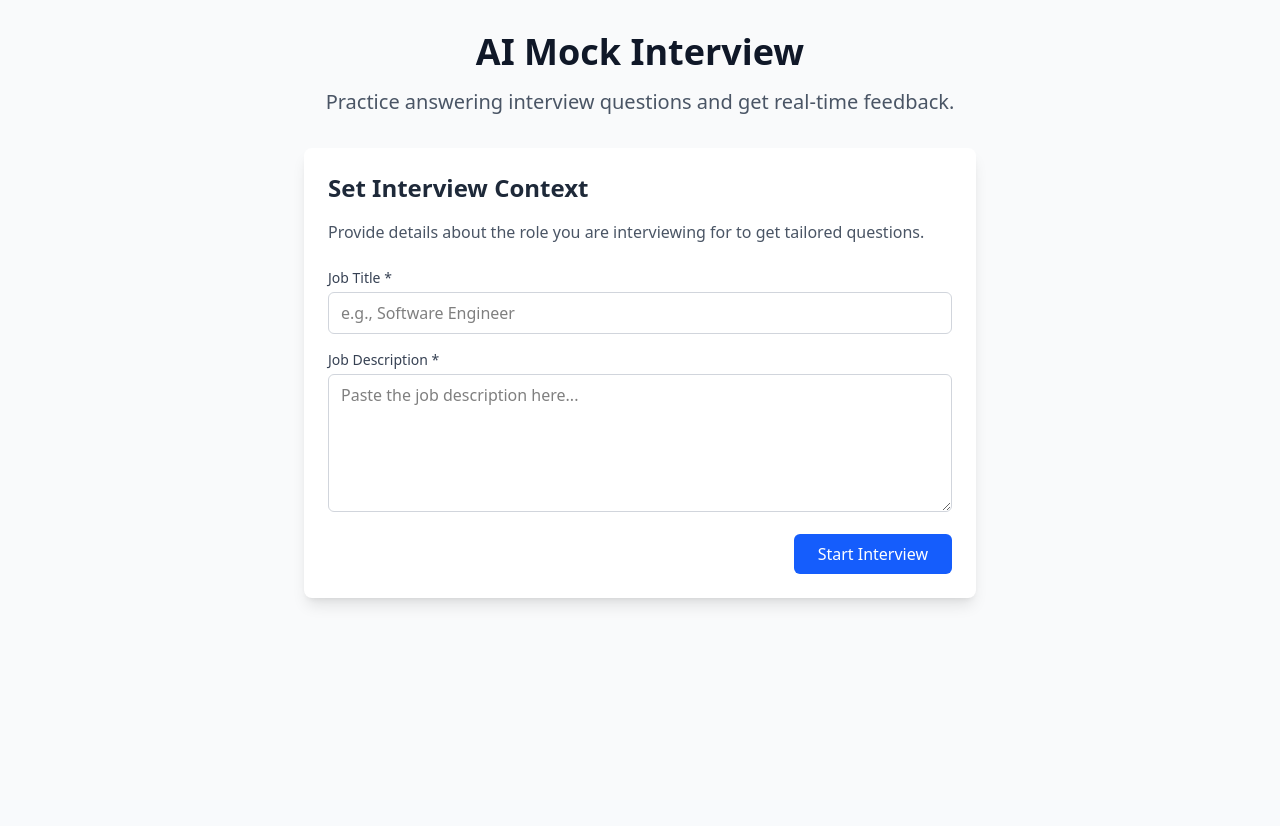
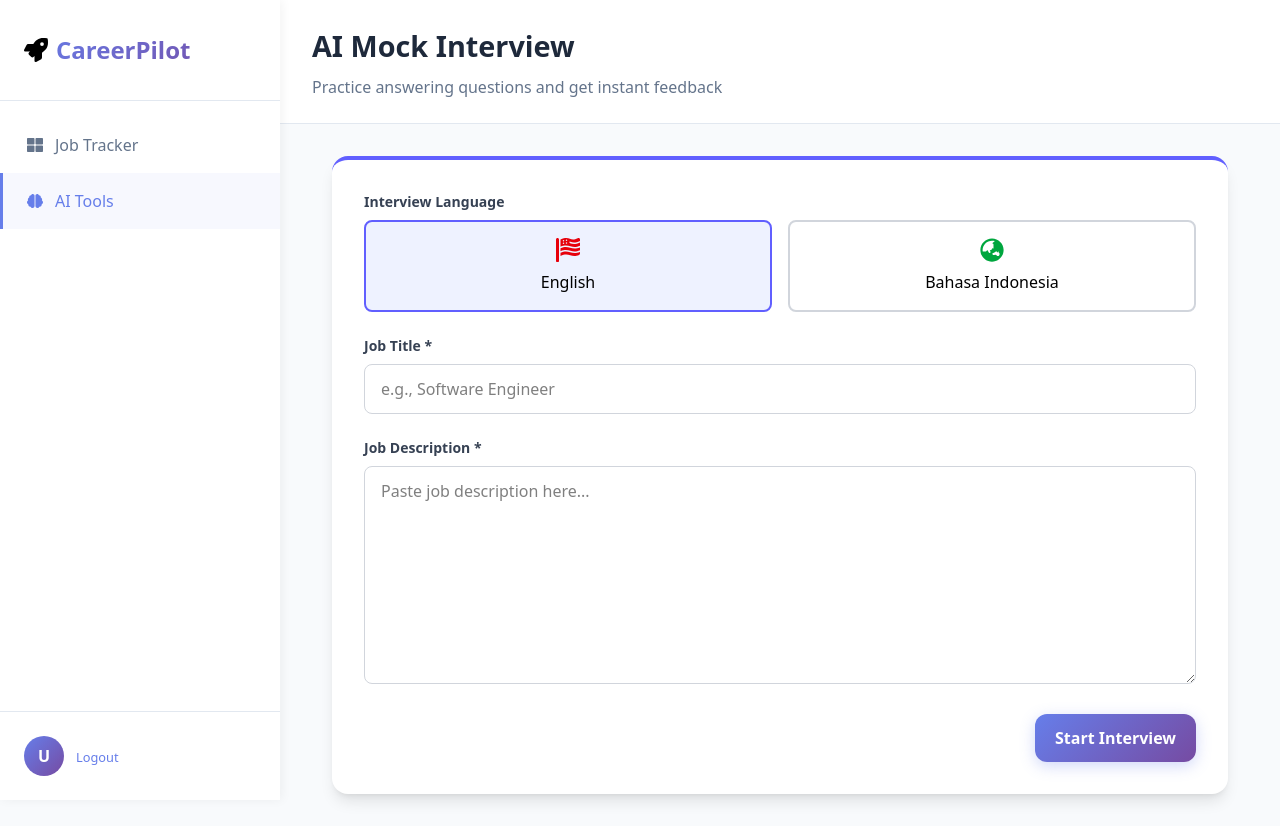
Before and after one commit to resume-reviewer/website, a Next.js app: page /interview in a window 1280 px wide. Before the commit the page ends 800 px from the top, so only its background shows below. Built offline with nearby package versions, Linux system fonts and the light colour scheme; no server answers.

Commit message:
feat: Enhance interview functionality with language support and context updates

```diff
--- a/app/api/interview/answer/route.ts
+++ b/app/api/interview/answer/route.ts
@@ -9,7 +9,7 @@ export async function POST(request: NextRequest) {
     // LOG 1: Tampilkan semua data yang masuk dari frontend
     console.log("Received data on /api/interview/answer:", JSON.stringify(body, null, 2));
 
-    const { jobDetails, answerPayload, history } = body;
+    const { jobDetails, answerPayload, language } = body;
     const { question, transcribedAnswer, analysis } = answerPayload;
 
     if (!question || !transcribedAnswer || !analysis || !jobDetails) {
@@ -31,8 +31,10 @@ export async function POST(request: NextRequest) {
       - Eye Contact: Maintained for ${analysis.eyeContactPercentage.toFixed(0)}% of the time.
 
       Instructions:
-      1.  Provide immediate, concise feedback on BOTH the content of the answer AND their delivery (tone, pace, confidence inferred from data).
+      1.  Provide immediate, concise feedback on BOTH the content of the answer AND their delivery (tone, pace, confidence).
       2.  Generate a relevant follow-up question. If you have asked more than 4 questions, respond with "END_OF_INTERVIEW" for the next question.
+
+      IMPORTANT: Provide all feedback and the next question in this language: ${language === 'id' ? 'Indonesian' : 'English'}.
 
       Return the response STRICTLY in the following JSON format, with no extra text or markdown:
       {
--- a/app/api/interview/end/route.ts
+++ b/app/api/interview/end/route.ts
@@ -6,7 +6,7 @@ const genAI = new GoogleGenerativeAI(process.env.GOOGLE_AI_API_KEY!);
 
 export async function POST(request: NextRequest) {
   try {
-    const { history }: { history: AnswerPayload[] } = await request.json();
+    const { history, language }: { history: AnswerPayload[], language: 'id' | 'en' } = await request.json();
 
     if (!history || history.length === 0) {
       return NextResponse.json({ error: 'Interview history is required' }, { status: 400 });
@@ -18,11 +18,14 @@ export async function POST(request: NextRequest) {
       `Q: ${h.question}\nAnswer: ${h.transcribedAnswer}\nDelivery Analysis: Pace ${h.analysis.speechPace.toFixed(0)} WPM, Volume ${h.analysis.volumeLevel.toFixed(2)}, Eye Contact ${h.analysis.eyeContactPercentage}%`
     ).join('\n\n');
 
+    // --- MODIFIKASI PROMPT ---
     const prompt = `
       Based on the following complete interview transcript and delivery analysis, provide a comprehensive summary of the candidate's performance.
 
       Transcript & Analysis:
       ${historyText}
+
+      IMPORTANT: Provide all feedback and summary text in this language: ${language === 'id' ? 'Indonesian' : 'English'}.
 
       Provide feedback in JSON format, focusing on actionable advice for both content and delivery (tone, body language):
       {
@@ -32,8 +35,7 @@ export async function POST(request: NextRequest) {
           "content": ["Specific advice on improving answer content 1.", "Suggestion for content 2."],
           "delivery": ["Advice on delivery, e.g., 'Try to speak a bit more slowly to sound more deliberate.'", "Advice on body language, e.g., 'Your eye contact was good, keep it up.'"]
         },
-        // Ganti h: any menjadi h: AnswerPayload
-        "performanceMetrics": ${JSON.stringify(history.map((h: AnswerPayload) => ({ question: h.question, speechPace: h.analysis.speechPace, volumeLevel: h.analysis.volumeLevel })))}
+        "performanceMetrics": ${JSON.stringify(history.map(h => ({ question: h.question, speechPace: h.analysis.speechPace, volumeLevel: h.analysis.volumeLevel })))}
       }
     `;
 
--- a/app/api/interview/start/route.ts
+++ b/app/api/interview/start/route.ts
@@ -9,7 +9,7 @@ export async function POST(request: NextRequest) {
       return NextResponse.json({ error: 'AI service is not configured.' }, { status: 500 });
     }
 
-    const { jobDetails } = await request.json();
+    const { jobDetails, language } = await request.json();
 
     if (!jobDetails || !jobDetails.jobTitle || !jobDetails.jobDescription) {
       return NextResponse.json({ error: 'Job details are required' }, { status: 400 });
@@ -21,7 +21,10 @@ export async function POST(request: NextRequest) {
       Based on the following job details, generate the first interview question.
       Job Title: ${jobDetails.jobTitle}
       Job Description: ${jobDetails.jobDescription}
+
       The question should be a common opening question for this role.
+      IMPORTANT: Generate the question in this language: ${language === 'id' ? 'Indonesian' : 'English'}.
+
       Return the response in JSON format: {"question": "Your generated question here"}
     `;
 
--- a/app/interview/page.tsx
+++ b/app/interview/page.tsx
@@ -2,50 +2,29 @@
 
 import { useState } from 'react';
 import dynamic from 'next/dynamic';
-import { JobDetails, InterviewSummary } from '@/lib/types-and-utils';
+import Link from 'next/link';
+// --- GANTI TIPE IMPORT ---
+import { JobApplication, InterviewSummary } from '@/lib/types-and-utils';
+import { signOut, useSession } from 'next-auth/react';
+import { FaRocket, FaThLarge, FaPlusCircle, FaFolder, FaBrain, FaChartLine, FaCrown, FaCog } from 'react-icons/fa';
 
-// Use dynamic imports for all components to prevent hydration issues
-const InterviewSetup = dynamic(
-  () => import('@/components/interview/interview-setup'),
-  {
-    ssr: false,
-    loading: () => (
-      <div className="max-w-2xl mx-auto p-6">
-        <div className="animate-pulse bg-gray-200 rounded-lg h-96"></div>
-      </div>
-    )
-  }
-);
+// Definisikan tipe konteks di sini atau impor
+type InterviewContext = Pick<JobApplication, 'job_title' | 'company_name' | 'job_description' | 'language'>;
 
-const LiveInterview = dynamic(
-  () => import('@/components/interview/live-interview'),
-  {
-    ssr: false,
-    loading: () => <p className="text-center p-8">Loading Interview Component...</p>
-  }
-);
-
-const FeedbackSummary = dynamic(
-  () => import('@/components/interview/feedback-summary'),
-  {
-    ssr: false,
-    loading: () => (
-      <div className="max-w-4xl mx-auto p-6">
-        <div className="animate-pulse bg-gray-200 rounded-lg h-96"></div>
-      </div>
-    )
-  }
-);
-// ---------------------------------
+const InterviewSetup = dynamic(() => import('@/components/interview/interview-setup'), { ssr: false });
+const LiveInterview = dynamic(() => import('@/components/interview/live-interview'), { ssr: false });
+const FeedbackSummary = dynamic(() => import('@/components/interview/feedback-summary'), { ssr: false });
 
 type InterviewStage = 'setup' | 'live' | 'feedback';
 
 export default function MockInterviewPage() {
+  const { data: session } = useSession();
   const [stage, setStage] = useState<InterviewStage>('setup');
-  const [interviewContext, setInterviewContext] = useState<JobDetails | null>(null);
+  // --- GUNAKAN TIPE BARU UNTUK STATE ---
+  const [interviewContext, setInterviewContext] = useState<InterviewContext | null>(null);
   const [interviewSummary, setInterviewSummary] = useState<InterviewSummary | null>(null);
 
-  const handleSetupComplete = (context: JobDetails) => {
+  const handleSetupComplete = (context: InterviewContext) => {
     setInterviewContext(context);
     setStage('live');
   };
@@ -61,36 +40,41 @@ export default function MockInterviewPage() {
     setInterviewSummary(null);
   };
 
+
   return (
-    <div className="min-h-screen bg-gray-50 py-8">
-      <div className="max-w-7xl mx-auto px-4 sm:px-6 lg:px-8">
-        <div className="text-center mb-8">
-          <h1 className="text-4xl font-bold text-gray-900 mb-4">
-            AI Mock Interview
-          </h1>
-          <p className="text-xl text-gray-600 max-w-3xl mx-auto">
-            Practice answering interview questions and get real-time feedback.
-          </p>
+    <div className='flex'>
+      {/* Sidebar */}
+      <div className="sidebar">
+        <div className="sidebar-header"><div className="logo"><FaRocket /> CareerPilot</div></div>
+        <nav className="sidebar-nav">
+          <Link href="/dashboard" className="nav-item"><FaThLarge /> Job Tracker</Link>
+          {/* Tandai link AI Tools sebagai aktif */}
+          <a href="#" className="nav-item active"><FaBrain /> AI Tools</a>
+          {/* ... link lainnya ... */}
+        </nav>
+        <div className="user-profile">
+            <div className="user-avatar">{session?.user?.email?.charAt(0).toUpperCase() || 'U'}</div>
+            <div>
+                <div style={{ fontWeight: 600, color: '#1e293b' }}>{session?.user?.email}</div>
+                <button onClick={() => signOut()} style={{fontSize: '0.8rem', color: '#667eea', background: 'none', border: 'none', cursor: 'pointer', padding: 0}}>Logout</button>
+            </div>
         </div>
+      </div>
 
-        {stage === 'setup' && (
-          <InterviewSetup onSetupComplete={handleSetupComplete} />
-        )}
-
-        {stage === 'live' && interviewContext && (
-          <LiveInterview
-            interviewContext={interviewContext}
-            onInterviewComplete={handleInterviewComplete}
-          />
-        )}
-
-        {stage === 'feedback' && interviewSummary && (
-          <FeedbackSummary
-            summary={interviewSummary}
-            onStartOver={handleStartOver}
-          />
-        )}
-      </div>
+      {/* Main Content */}
+      <main className="main-content">
+        <div className="header">
+          <div className="header-left">
+            <h1 className="header-title">AI Mock Interview</h1>
+            <p className="header-subtitle">Practice answering questions and get instant feedback</p>
+          </div>
+        </div>
+        <div className="p-8">
+          {stage === 'setup' && <InterviewSetup onSetupComplete={handleSetupComplete} />}
+          {stage === 'live' && interviewContext && <LiveInterview interviewContext={interviewContext} onInterviewComplete={handleInterviewComplete} />}
+          {stage === 'feedback' && interviewSummary && <FeedbackSummary summary={interviewSummary} onStartOver={handleStartOver} />}
+        </div>
+      </main>
     </div>
   );
 }
--- a/components/interview/interview-setup.tsx
+++ b/components/interview/interview-setup.tsx
@@ -1,89 +1,89 @@
+// File: /components/interview/interview-setup.tsx
+
 'use client';
 
 import { useState, useEffect } from 'react';
-import { JobDetails } from '@/lib/types-and-utils';
+import { JobApplication } from '@/lib/types-and-utils';
+import { FaFlagUsa, FaGlobeAsia } from 'react-icons/fa';
+
+// Tipe untuk konteks wawancara, yang merupakan bagian dari JobApplication
+type InterviewContext = Pick<JobApplication, 'job_title' | 'company_name' | 'job_description' | 'language'>;
 
 interface InterviewSetupProps {
-  onSetupComplete: (context: JobDetails) => void;
+  onSetupComplete: (context: InterviewContext) => void;
 }
 
 export default function InterviewSetup({ onSetupComplete }: InterviewSetupProps) {
-  const [mounted, setMounted] = useState(false);
-  const [jobDetails, setJobDetails] = useState<JobDetails>({
-    jobTitle: '',
-    company: '',
-    jobDescription: '',
-    requiredSkills: '',
-    experienceLevel: '',
-    industry: '',
+  const [context, setContext] = useState<Omit<InterviewContext, 'language'>>({
+    job_title: '',
+    company_name: '',
+    job_description: '',
   });
+  const [language, setLanguage] = useState<'en' | 'id'>('en');
   const [error, setError] = useState('');
 
-  // Prevent hydration mismatch by only rendering after client mount
+  // Cek localStorage untuk data dari Job Tracker
   useEffect(() => {
-    setMounted(true);
+    const savedContext = localStorage.getItem('interview_job_context');
+    if (savedContext) {
+      const parsedContext: Partial<JobApplication> = JSON.parse(savedContext);
+      setContext({
+        job_title: parsedContext.job_title || '',
+        company_name: parsedContext.company_name || '',
+        job_description: parsedContext.job_description || '',
+      });
+      localStorage.removeItem('interview_job_context');
+    }
   }, []);
 
-  const handleInputChange = (field: keyof JobDetails, value: string) => {
-    setJobDetails(prev => ({ ...prev, [field]: value }));
-    // Clear error when user starts typing
-    if (error) {
-      setError('');
-    }
+  const handleInputChange = (e: React.ChangeEvent<HTMLInputElement | HTMLTextAreaElement>) => {
+    const { name, value } = e.target;
+    setContext(prev => ({ ...prev, [name]: value }));
   };
 
   const handleSubmit = (e: React.FormEvent) => {
     e.preventDefault();
-    if (!jobDetails.jobTitle || !jobDetails.jobDescription) {
-      setError('Job Title and Job Description are required to start.');
+    if (!context.job_title || !context.job_description) {
+      setError('Job Title and Job Description are required.');
       return;
     }
     setError('');
-    onSetupComplete(jobDetails);
+    // Kirim objek konteks lengkap
+    onSetupComplete({ ...context, language });
   };
 
-  // Show loading state until component is mounted to prevent hydration mismatch
-  if (!mounted) {
-    return (
-      <div className="max-w-2xl mx-auto p-6">
-        <div className="animate-pulse bg-gray-200 rounded-lg h-96"></div>
-      </div>
-    );
-  }
+  const inputStyle = "w-full px-4 py-3 border border-gray-300 rounded-lg focus:outline-none focus:ring-2 focus:ring-indigo-500 transition";
+  const labelStyle = "block text-sm font-semibold text-gray-700 mb-2";
 
   return (
-    <div className="max-w-2xl mx-auto p-6 bg-white rounded-lg shadow-lg">
-      <h2 className="text-2xl font-bold text-gray-800 mb-4">Set Interview Context</h2>
-      <p className="text-gray-600 mb-6">Provide details about the role you are interviewing for to get tailored questions.</p>
-      <form onSubmit={handleSubmit} className="space-y-4">
+    <div className="max-w-4xl mx-auto p-8 bg-white rounded-2xl shadow-lg border-t-4 border-indigo-500">
+      <form onSubmit={handleSubmit} className="space-y-6">
         <div>
-          <label className="block text-sm font-medium text-gray-700 mb-1">Job Title *</label>
-          <input
-            type="text"
-            value={jobDetails.jobTitle}
-            onChange={(e) => handleInputChange('jobTitle', e.target.value)}
-            className="w-full px-3 py-2 border border-gray-300 rounded-md focus:outline-none focus:ring-2 focus:ring-blue-500"
-            placeholder="e.g., Software Engineer"
-            required
-          />
+          <h3 className={labelStyle}>Interview Language</h3>
+          <div className="flex gap-4">
+            <button type="button" onClick={() => setLanguage('en')} className={`flex-1 p-4 rounded-lg border-2 transition ${language === 'en' ? 'border-indigo-500 bg-indigo-50' : 'border-gray-300'}`}>
+              <FaFlagUsa className="mx-auto mb-2 text-2xl text-red-600"/> English
+            </button>
+            <button type="button" onClick={() => setLanguage('id')} className={`flex-1 p-4 rounded-lg border-2 transition ${language === 'id' ? 'border-indigo-500 bg-indigo-50' : 'border-gray-300'}`}>
+              <FaGlobeAsia className="mx-auto mb-2 text-2xl text-green-600"/> Bahasa Indonesia
+            </button>
+          </div>
         </div>
+
         <div>
-          <label className="block text-sm font-medium text-gray-700 mb-1">Job Description *</label>
-          <textarea
-            value={jobDetails.jobDescription}
-            onChange={(e) => handleInputChange('jobDescription', e.target.value)}
-            rows={5}
-            className="w-full px-3 py-2 border border-gray-300 rounded-md focus:outline-none focus:ring-2 focus:ring-blue-500"
-            placeholder="Paste the job description here..."
-            required
-          />
+          <label htmlFor="job_title" className={labelStyle}>Job Title *</label>
+          <input type="text" name="job_title" id="job_title" value={context.job_title} onChange={handleInputChange} required className={inputStyle} placeholder="e.g., Software Engineer"/>
         </div>
-        {error && <p className="text-red-500 text-sm">{error}</p>}
+
+        <div>
+          <label htmlFor="job_description" className={labelStyle}>Job Description *</label>
+          <textarea name="job_description" id="job_description" value={context.job_description} onChange={handleInputChange} required rows={8} className={inputStyle} placeholder="Paste job description here..."></textarea>
+        </div>
+
+        {error && <p className="text-red-600 bg-red-100 p-3 rounded-md">{error}</p>}
+
         <div className="flex justify-end">
-          <button
-            type="submit"
-            className="px-6 py-2 bg-blue-600 text-white rounded-md hover:bg-blue-700 focus:outline-none focus:ring-2 focus:ring-blue-500"
-          >
+          <button type="submit" className="add-job-btn">
             Start Interview
           </button>
         </div>
--- a/lib/types-and-utils.ts
+++ b/lib/types-and-utils.ts
@@ -144,13 +144,14 @@ export interface InterviewSummary {
 export interface JobApplication {
   id?: string;
   user_id?: string;
-  job_title: string; // Ubah dari jobTitle menjadi job_title agar cocok dengan database
-  company_name: string; // Ubah dari companyName menjadi company_name
+  job_title: string;
+  company_name: string;
   location: string;
   job_url: string;
   job_description: string;
   notes: string;
   application_deadline: string | null;
-  status: 'Saved' | 'Applied' | 'Interview' | 'Offer' | 'Rejected'; // Tambahkan status
+  status: 'Saved' | 'Applied' | 'Interview' | 'Offer' | 'Rejected';
   created_at?: string;
+  language?: 'en' | 'id';
 }
```
Also changed, not shown: components/interview/feedback-summary.tsx (+10 -20 lines), components/interview/live-interview.tsx (+10 -4 lines), components/jobs/JobCard.tsx (+24 -33 lines).
